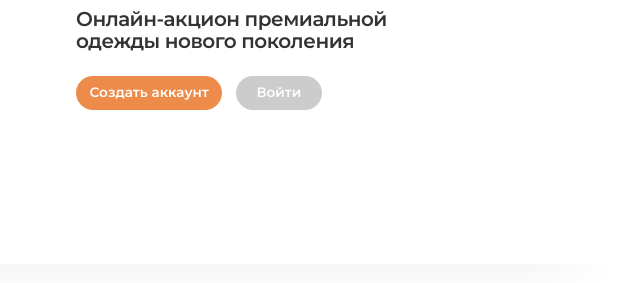
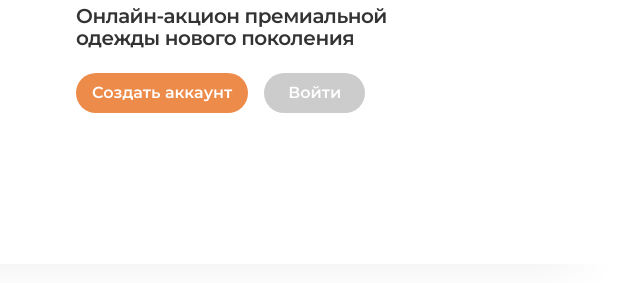
Before and after one commit to FrameMuse/Placelot, a plain HTML site: page index.html in a window 1280 px wide. Shown: the part 315-598 px from the top of the page, 654-1280 px from the left. Drawn offline with Linux system fonts and the light colour scheme.

Commit message:
Update main.css

```diff
--- a/assets/css/main.css
+++ b/assets/css/main.css
@@ -231,7 +231,7 @@ a.ghost {
     background: #ccc;
     border-radius: 5em;
     color: white;
-    font-size: 0.85em;
+    font-size: 1em;
     font-weight: 600;
     cursor: pointer;
     transition: .125s linear background-color;
```
